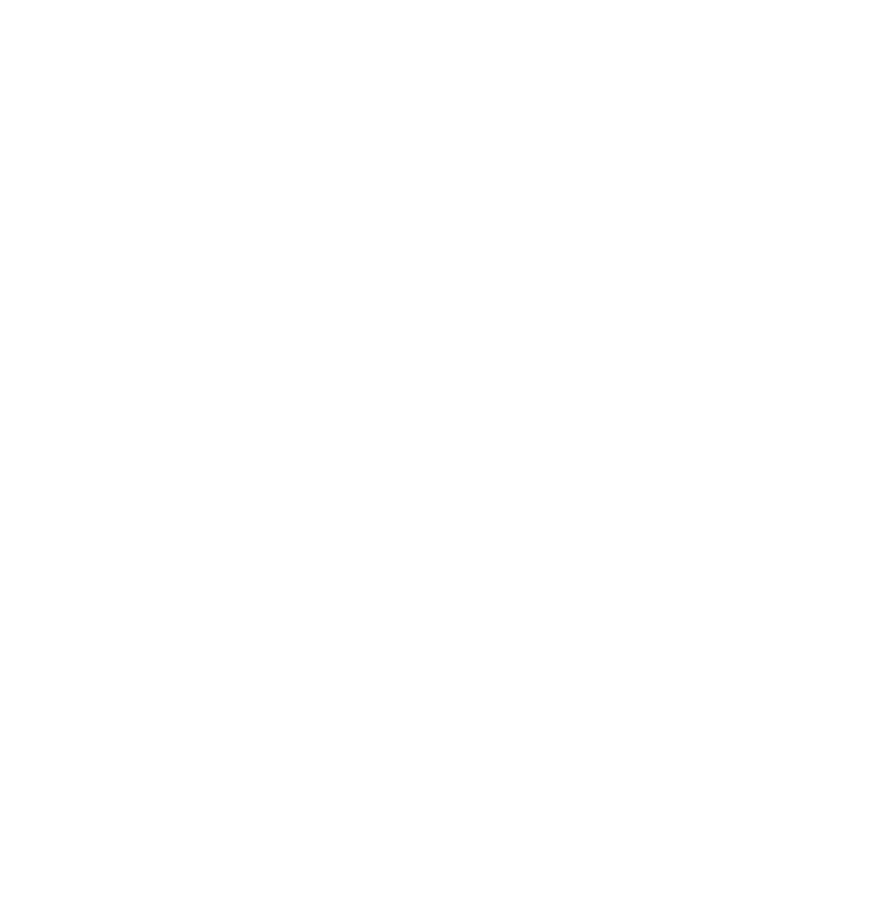
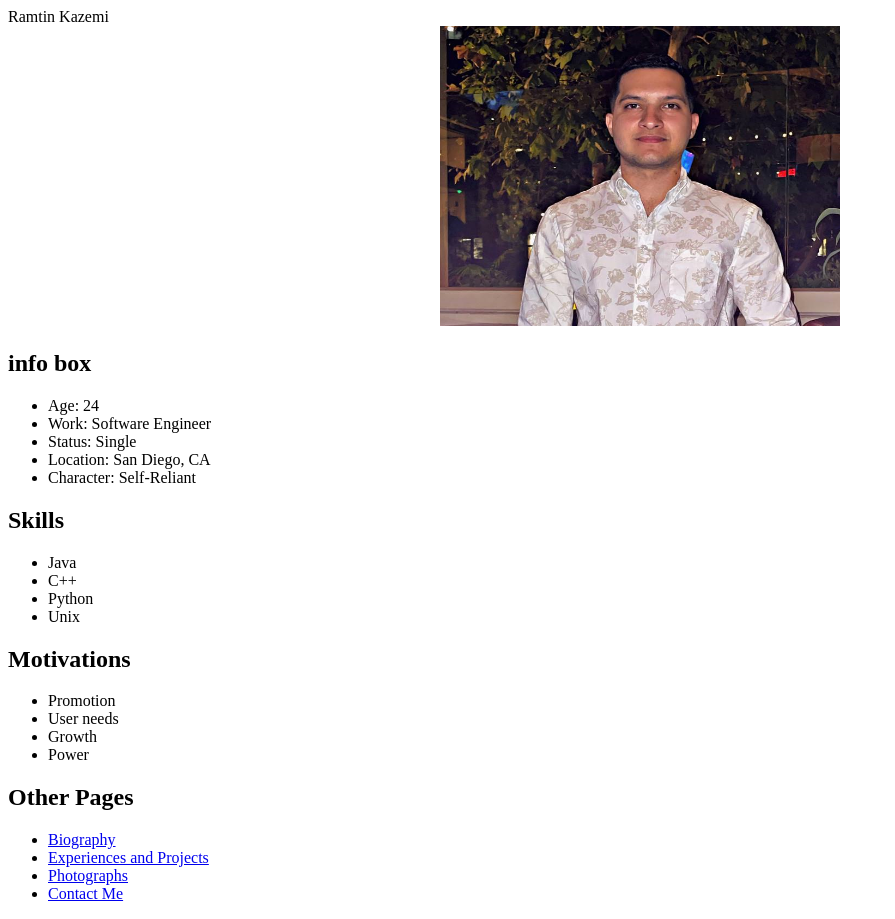
Before and after one commit to ramtinkazemi1/cse134B-HW4, a plain HTML site: page RamtinKazemi.html in a window 1280 px wide. Shown: the whole page, without its empty margins (0-895 px from the left). Before the commit the page ends 800 px from the top, so only its background shows below. Drawn offline with Linux system fonts and the light colour scheme.

Commit message:
homepage trial
HomePage is done

```diff
--- a/RamtinKazemi.html
+++ b/RamtinKazemi.html
@@ -1,9 +1,15 @@
 <!doctype html>
 <html lang="en">
 <head>
-    <title>Ramtin Kazemi's HW2</title>
+    <meta charset = "UTF-8";
+    <title>Ramtin Kazemi</title>
 </head>
-
+<!--link, script*, style*, h1, h2, h3, p, aside, nav, div, span,
+      br, b, i, strong, em, code, pre, hr, a, picture, iframe,
+      audio, video, source, canvas*, svg*, ol, optgroup, form, label,
+      fieldset, legend, input, textarea, datalist, select, option, details,
+      summary, button, template, table, tr, td, th, caption, col, colgroup, figure, figcaption,
+-->
 <body>
     <header>
 
@@ -12,7 +18,47 @@
 
 
     <main>
+            <center><img src = "ax.png" height="300" width="400" alt="Ramtin's pic"></center>
+            <h2>info box</h2>
+            <ul>
+                <li>Age: 24</li>
+                <li>Work: Software Engineer</li>
+                <li>Status: Single</li>
+                <li>Location: San Diego, CA</li>
+                <li>Character: Self-Reliant</li>
+              </ul>
+        </section>
 
+        <section>
+            <h2>Skills</h2>
+            <ul>
+                <li>Java</li>
+                <li>C++</li>
+                <li>Python</li>
+                <li>Unix</li>
+            </ul>
+        </section>
+
+        <section>
+            <h2>Motivations</h2>
+            <ul>
+                <li>Promotion</li>
+                <li>User needs</li>
+                <li>Growth</li>
+                <li>Power</li>
+            </ul>
+        </section>
+
+        <section>
+            <h2>Other Pages</h2>
+            <ul>
+                <li><a href="Biography.html">Biography</a></li>
+                <li><a href="Experiences.html">Experiences and Projects</a></li>
+                <li><a href="Photographs.html">Photographs</a></li>
+                <li><a href="ContactMe.html">Contact Me</a></li>
+            </ul>
+
+        </section>
 
     </main>
 
```
Also changed, not shown: Biography.html (added, +6 -0 lines), ContactMe.html (added, +6 -0 lines), Experiences.html (added, +6 -0 lines), Photographs.html (added, +6 -0 lines), ax.png (added).
